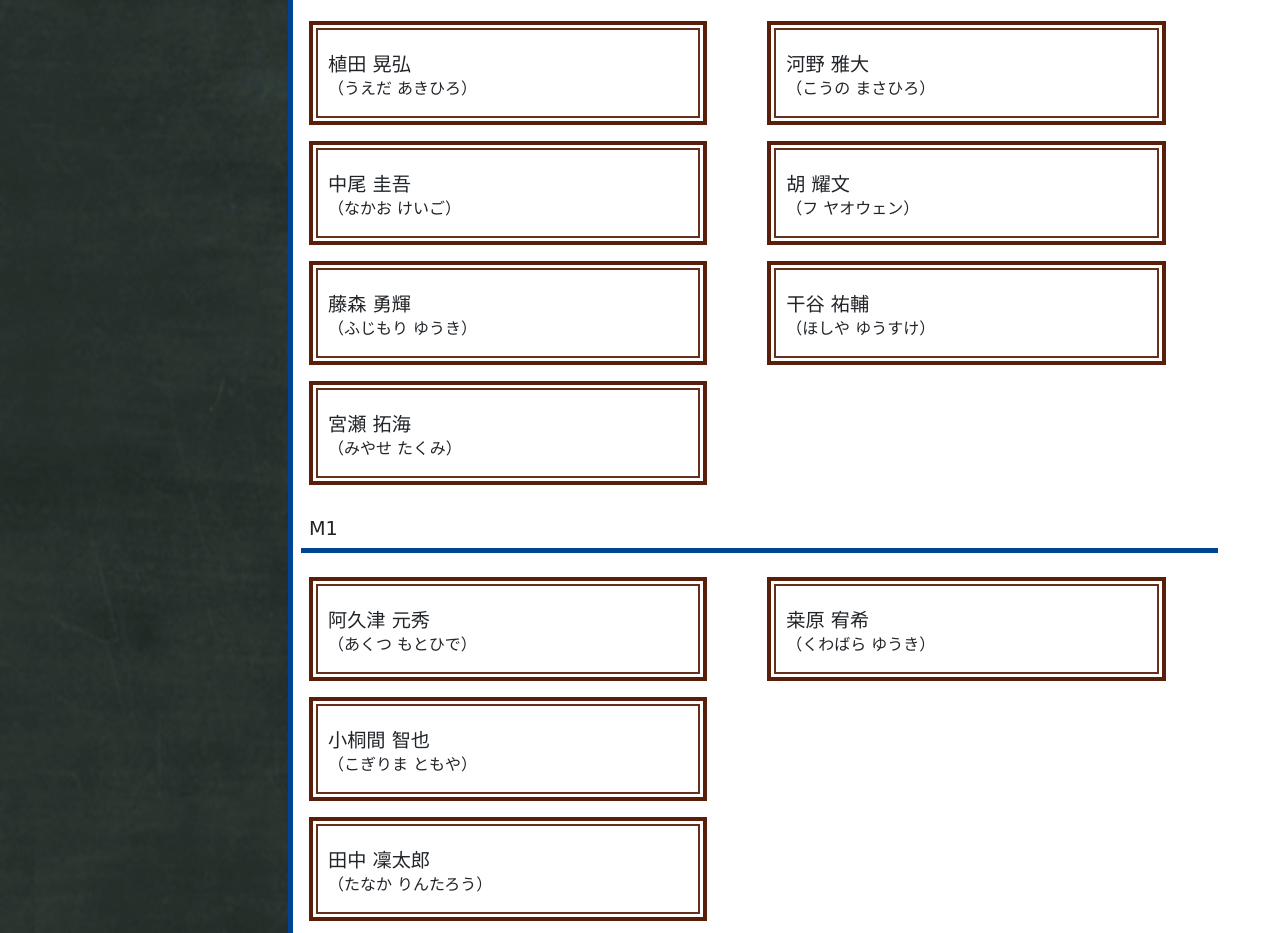
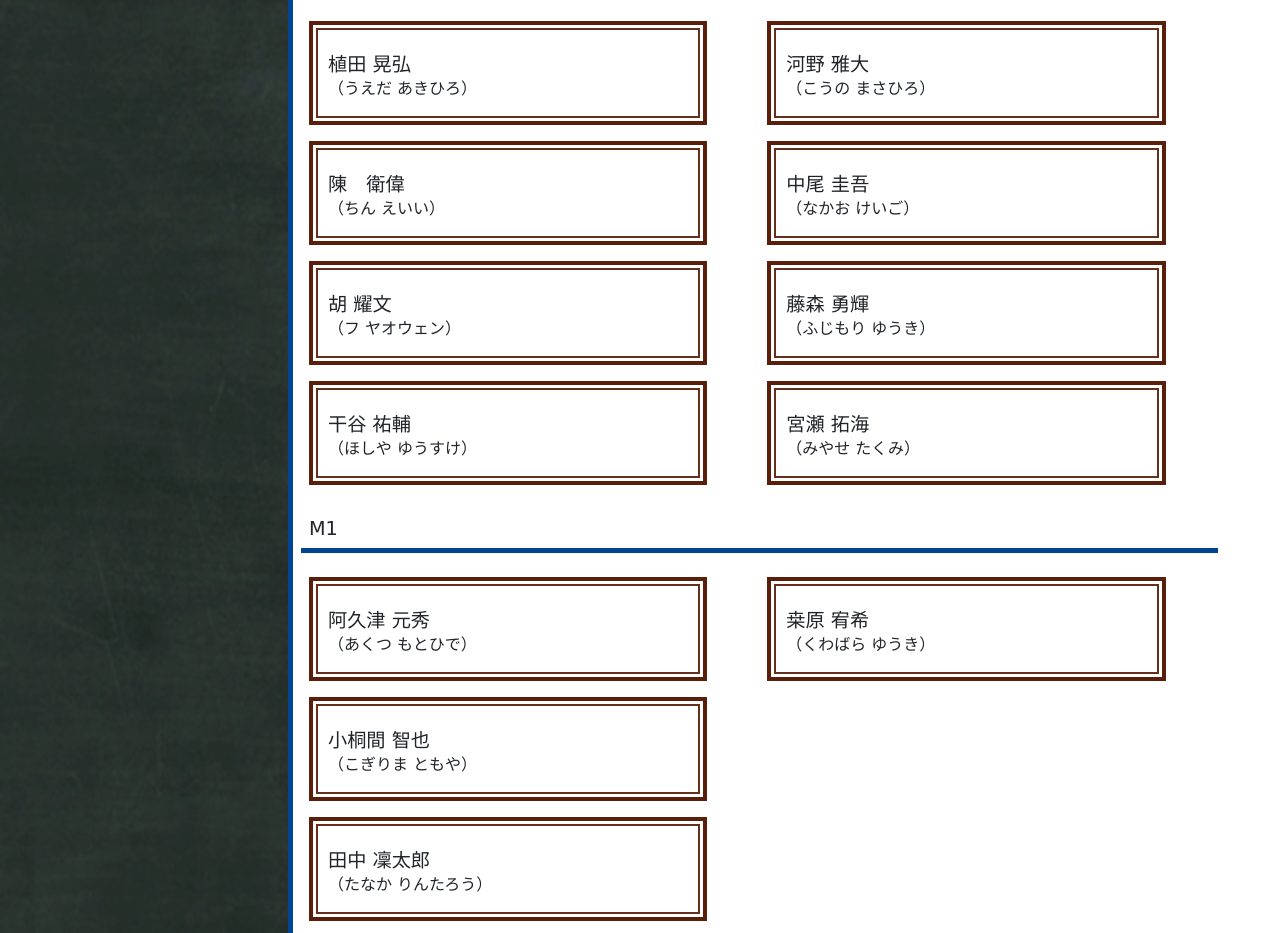
Before and after one commit to WSatolab/WSatolab.github.io, a plain HTML site: page public_html/member/index.html in a window 1280 px wide. Shown: the part 807-1740 px from the top of the page. Drawn offline with Linux system fonts and the light colour scheme; a web font is replaced by a local one.

Commit message:
[fix]  並び順の変更

```diff
--- a/public_html/member/index.html
+++ b/public_html/member/index.html
@@ -437,6 +437,38 @@
 										<div class="row block">
 											<!--
 											<div class="col-sm-4">
+												<img src="img/2017/neko.jpg" alt="写真">
+											</div>
+										-->
+											<div class="col-sm-8">
+												<div class="memproperty">
+													<div class="memname">
+														陳　衛偉
+													</div>
+
+													<div class="memname2">
+														（ちん えいい）
+													</div>
+													<!--
+
+													<div class="memschool">
+														中国江蘇省南通市第一高校 出身
+													</div>
+
+													<div class="memtheme">
+														研究テーマ : 予冷
+													</div>
+												-->
+												</div>
+											</div>
+										</div>
+									</div>
+								</div>
+								<div class="col-xl-6">
+									<div class=" container poeple">
+										<div class="row block">
+											<!--
+											<div class="col-sm-4">
 												<img src="img/2017/nakao_v2.jpg" alt="写真">
 											</div>
 										-->
@@ -464,6 +496,9 @@
 										</div>
 									</div>
 								</div>
+							</div>
+
+							<div class="row">
 								<div class="col-xl-6">
 									<div class=" container poeple">
 										<div class="row block">
@@ -496,9 +531,7 @@
 										</div>
 									</div>
 								</div>
-							</div>
 
-							<div class="row">
                                 <div class="col-xl-6">
 									<div class=" container poeple">
 										<div class="row block">
@@ -531,6 +564,9 @@
 										</div>
 									</div>
 								</div>
+							</div>
+
+							<div class="row">
 								<div class="col-xl-6">
 									<div class=" container poeple">
 										<div class="row block">
@@ -563,8 +599,7 @@
 										</div>
 									</div>
 								</div>
-							</div>
-							<div class="row">
+
 								<div class="col-xl-6">
 									<div class=" container poeple">
 										<div class="row block">
@@ -599,6 +634,7 @@
 								</div>
 							</div>
 						</div>
+
 						<h1 id="memm1" class="midashi">
 							M1
 						</h1>
```
